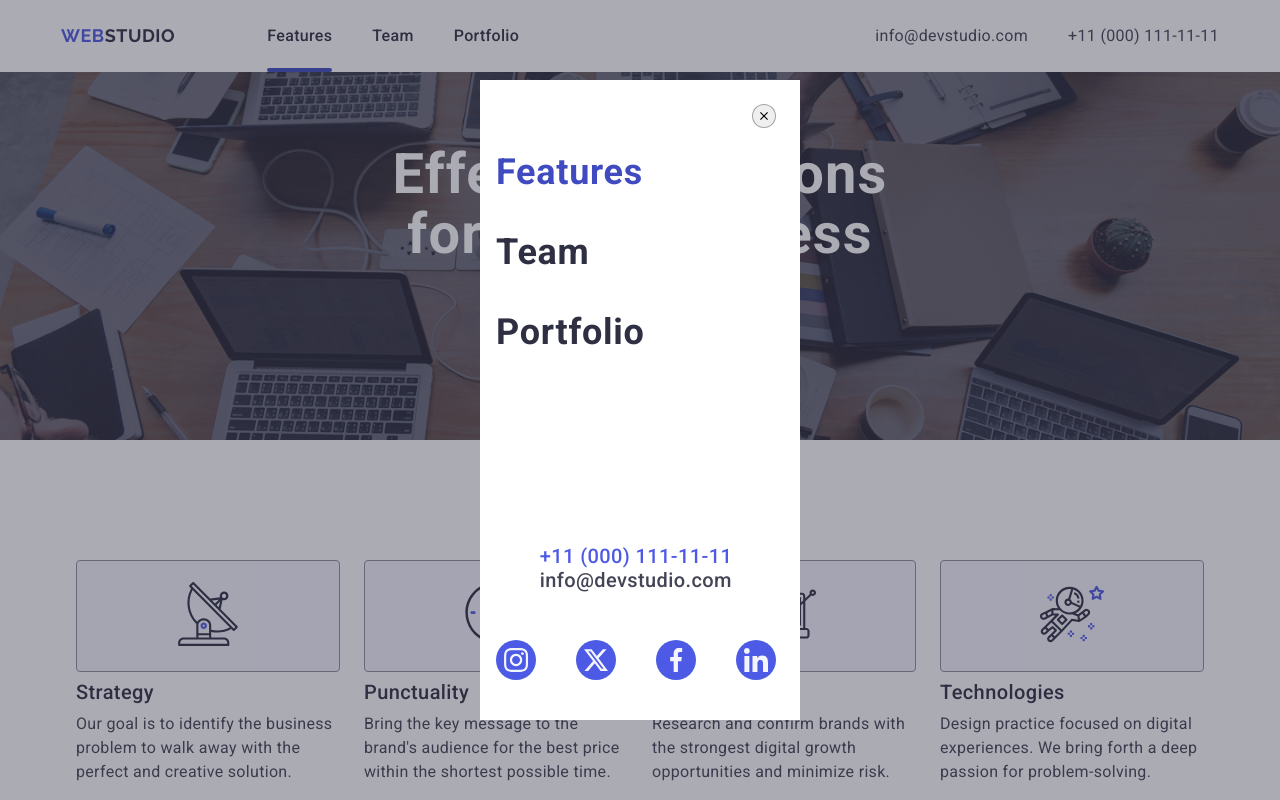
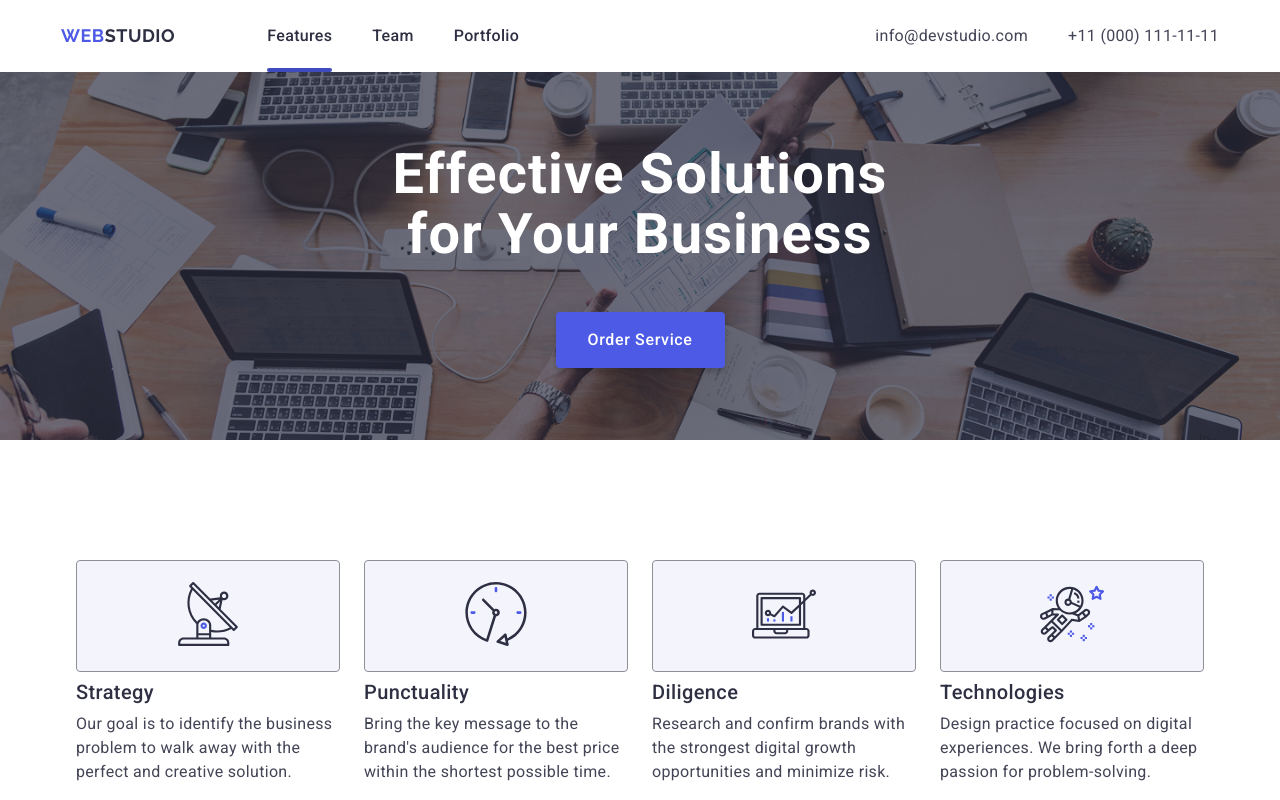
Before and after one commit to RikiFFF/goit-markup-hw-06, a plain HTML site: page index.html in a window 1280 px wide. Shown: the top 800 px of the page. Drawn offline with nearby package versions, Linux system fonts and the light colour scheme.

Commit message:
Update23

```diff
--- a/index.html
+++ b/index.html
@@ -492,7 +492,7 @@
         </div>
       </div>
     </footer>
-    <div id="mobile-menu" class="modal-mobile is-open">
+    <div id="mobile-menu" class="modal-mobile">
       <div class="mobile-container">
         <button type="button" class="mobile-modal-button">
           <svg class="mobile-close-button" width="8" height="8">
```
